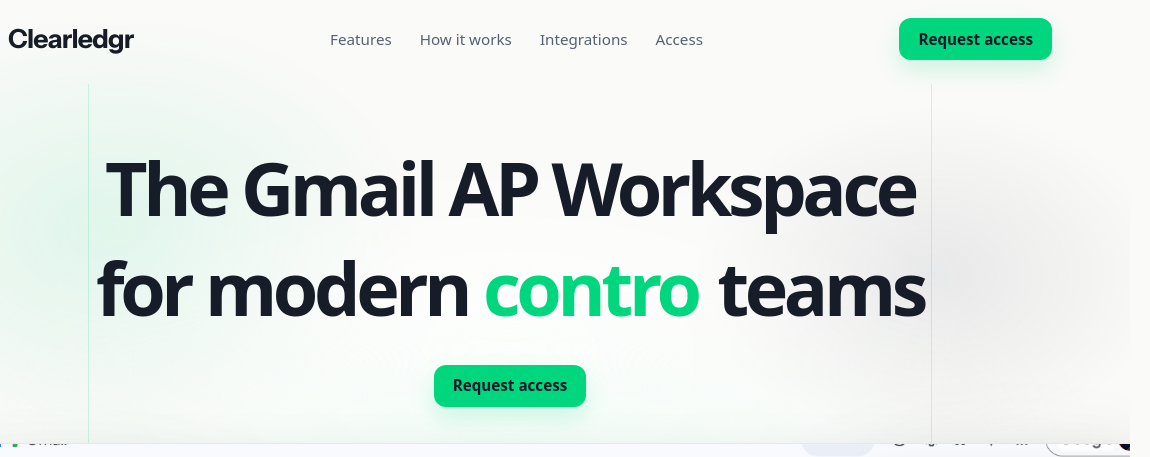
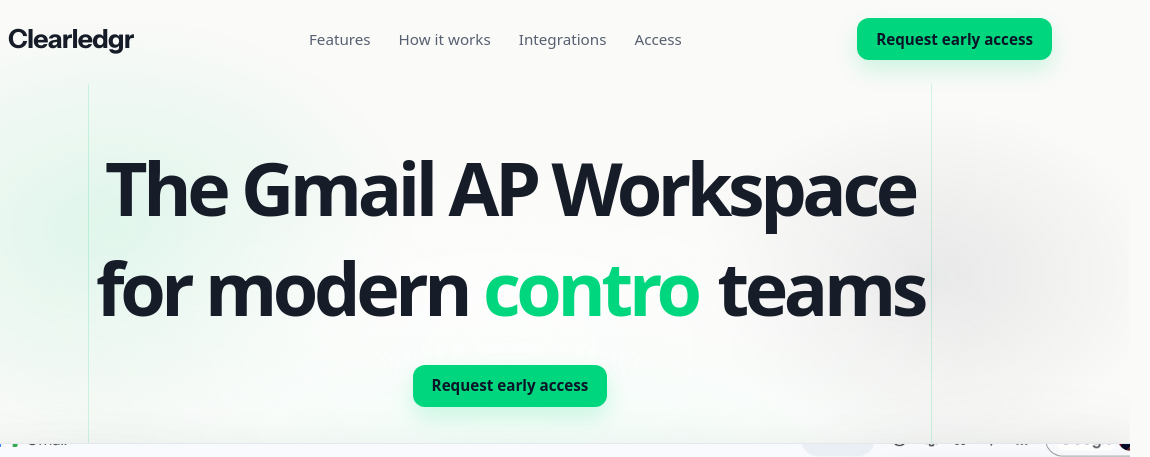
Before and after one commit to clearledgr/landing-page, a plain HTML site: page index.html in a window 1280 px wide. Shown: the top 457 px of the page, 130-1280 px from the left. Drawn offline with Linux system fonts and the light colour scheme; a web font is replaced by a local one.

Commit message:
Update landing page CTA to request early access

```diff
--- a/index.html
+++ b/index.html
@@ -57,7 +57,7 @@
             </nav>
 
             <div class="topbar-actions">
-              <a class="button button--primary" href="#contact">Request access</a>
+              <a class="button button--primary" href="#contact">Request early access</a>
             </div>
           </div>
 
@@ -78,7 +78,7 @@
               </p>
 
               <div class="hero__actions">
-                <a class="button button--primary" href="#contact">Request access</a>
+                <a class="button button--primary" href="#contact">Request early access</a>
               </div>
             </div>
 
@@ -340,7 +340,7 @@
               <p>And you won't pull your hair out getting them to use it.</p>
             </div>
             <div class="emotional-close__actions">
-              <a class="button button--primary" href="#contact">Request access</a>
+              <a class="button button--primary" href="#contact">Request early access</a>
             </div>
           </div>
         </section>
@@ -348,7 +348,7 @@
         <section class="section_concluding-essay section_features" id="contact">
           <div class="shell concluding-block">
             <div class="concluding-copy reveal">
-              <p class="eyebrow">Request access</p>
+              <p class="eyebrow">Request early access</p>
               <h2 class="section-title">
                 Every invoice, from arrival to posted.
               </h2>
@@ -425,7 +425,7 @@
 
 	                <div class="form-actions">
 	                  <button class="button button--primary button--full" type="submit">
-	                    Request access
+	                    Request early access
 	                  </button>
                 </div>
                 <p class="form-note" id="form-note">
--- a/script.js
+++ b/script.js
@@ -117,7 +117,7 @@ function showSuccess() {
 function setSubmittingState(button, submitting) {
   if (!button) return;
   button.disabled = submitting;
-  button.textContent = submitting ? "Sending..." : "Request access";
+  button.textContent = submitting ? "Sending..." : "Request early access";
 }
 
 if (form) {
@@ -155,7 +155,7 @@ if (form) {
     } catch {
       if (note) {
         note.innerHTML =
-          'Could not submit. Email <a href="mailto:support@clearledgr.com?subject=Clearledgr%20access%20request">support@clearledgr.com</a> and we will follow up.';
+          'Could not submit. Email <a href="mailto:support@clearledgr.com?subject=Clearledgr%20early%20access%20request">support@clearledgr.com</a> and we will follow up.';
       }
     } finally {
       setSubmittingState(submitButton, false);
```
